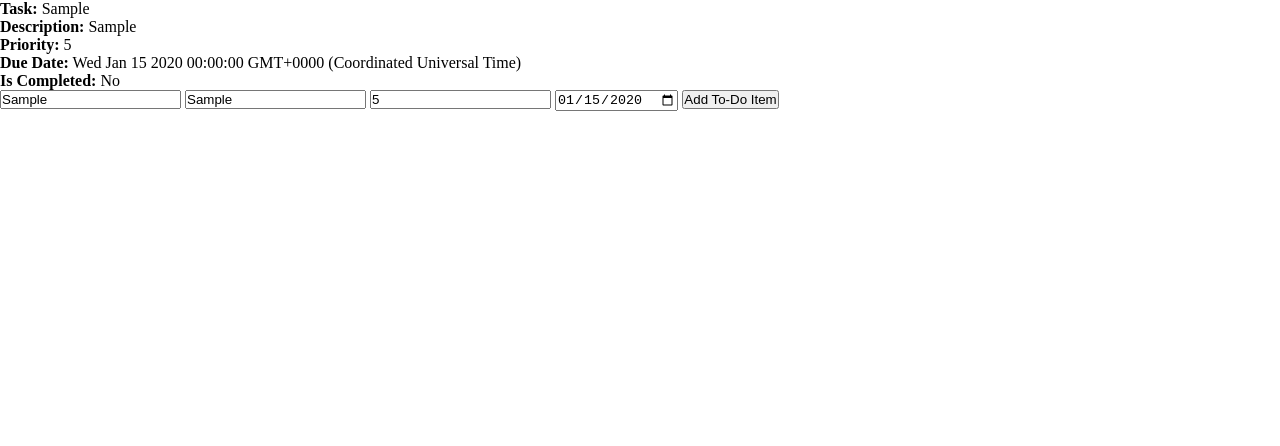
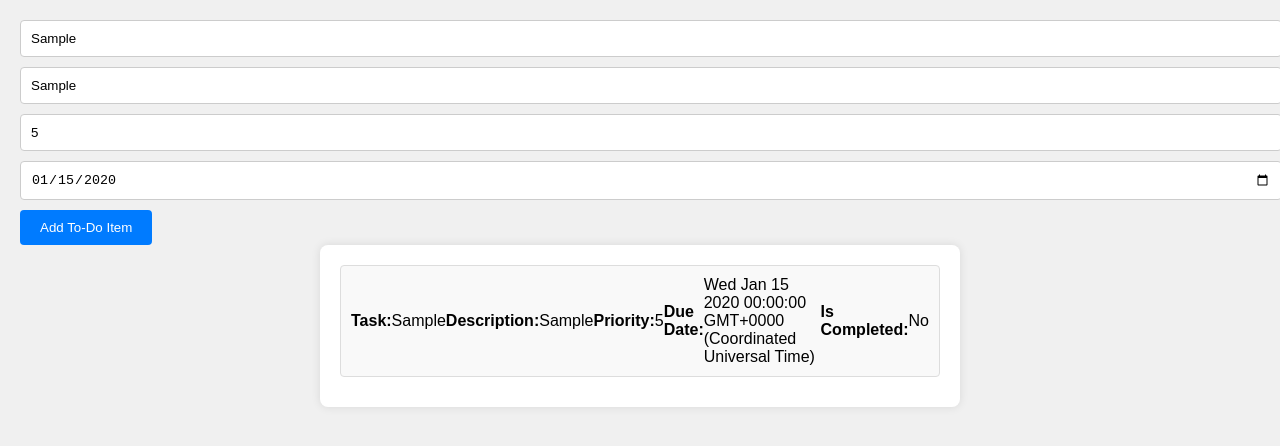
Before and after one commit to Bradley-Hill/To-Do-App, a website built with webpack: page dist/index.html in a window 1280 px wide. Both pictures are taken after typing "Sample", "Sample", "5", "2020-01-15" into the empty fields and a click on the button "Add To-Do Item". Built offline with nearby package versions, Linux system fonts and the light colour scheme.

Commit message:
styling added and moved todo list container below

```diff
--- a/src/style.css
+++ b/src/style.css
@@ -2,3 +2,64 @@
   margin: 0;
   padding: 0;
 }
+
+/* Set a background color and font family for the body */
+body {
+  background-color: #f0f0f0;
+  font-family: Arial, sans-serif;
+  padding: 20px;
+}
+
+/* Style the container for the to-do list */
+#container {
+  background-color: #ffffff;
+  border-radius: 8px;
+  box-shadow: 0 0 10px rgba(0, 0, 0, 0.1);
+  padding: 20px;
+  margin: 0 auto;
+  max-width: 600px;
+}
+
+/* Style the to-do list */
+.toDoList {
+  list-style-type: none;
+  padding: 0;
+}
+
+/* Style the to-do list items */
+.toDoList li {
+  background-color: #f9f9f9;
+  border: 1px solid #ddd;
+  border-radius: 4px;
+  margin-bottom: 10px;
+  padding: 10px;
+  display: flex;
+  justify-content: space-between;
+  align-items: center;
+}
+
+/* Style the form inputs */
+form input[type="text"],
+form input[type="number"],
+form input[type="date"] {
+  width: 100%;
+  padding: 10px;
+  margin-bottom: 10px;
+  border: 1px solid #ccc;
+  border-radius: 4px;
+}
+
+/* Style the "Add To-Do Item" button */
+#toDoBttn {
+  background-color: #007bff;
+  color: #fff;
+  border: none;
+  border-radius: 4px;
+  padding: 10px 20px;
+  cursor: pointer;
+  transition: background-color 0.3s;
+}
+
+#toDoBttn:hover {
+  background-color: #0056b3;
+}
```
Also changed, not shown: dist/index.html.
